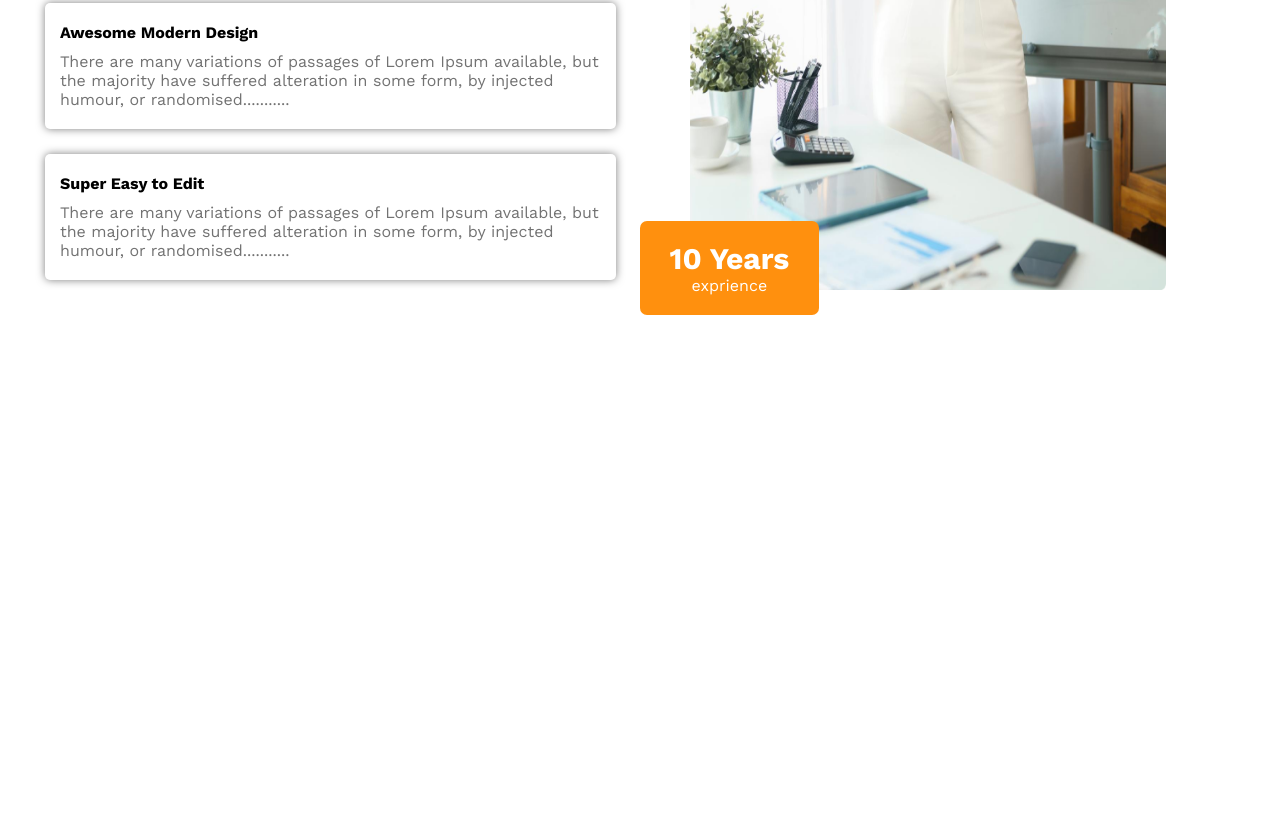
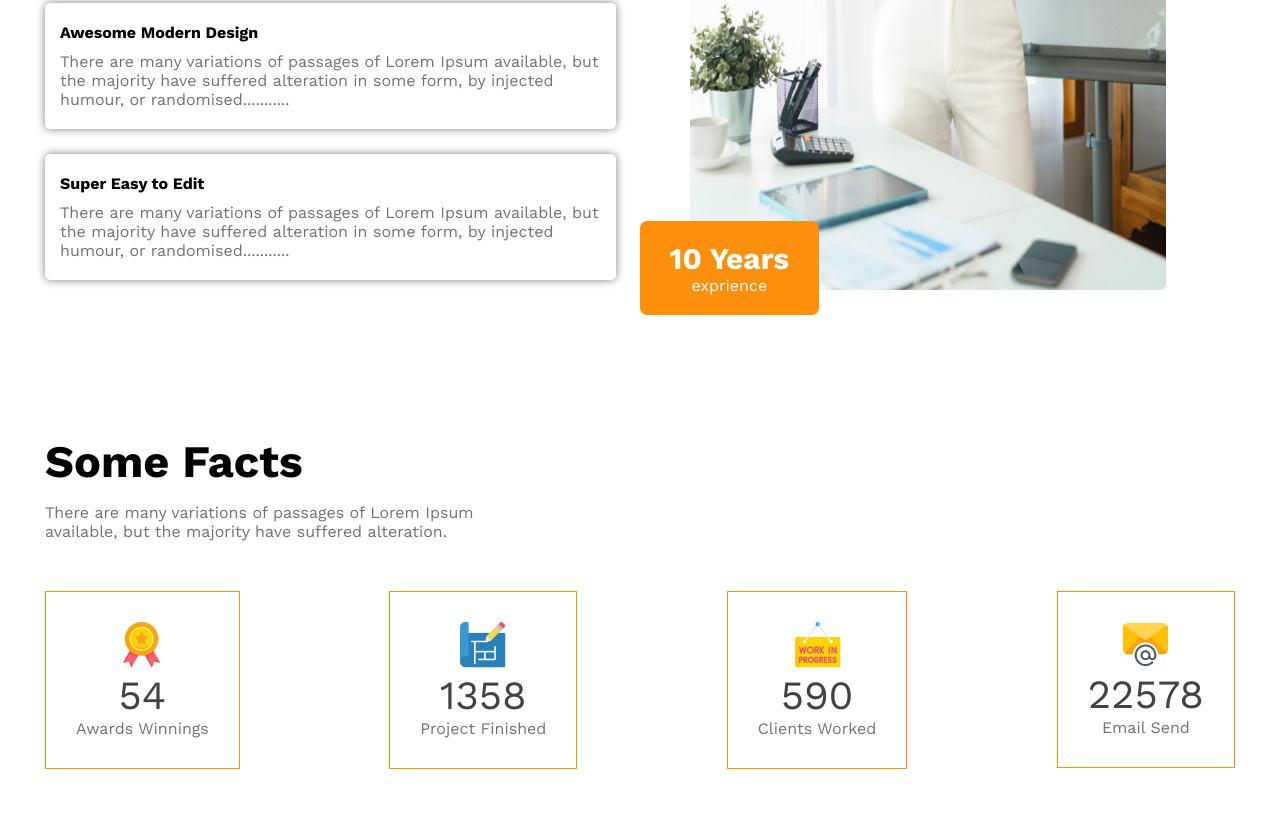
Before and after one commit to mefahim/reset_6_assignment_2, a plain HTML site: page index.html in a window 1280 px wide. Shown: the part 2394-3213 px from the top of the page. Before the commit the page ends 2779 px from the top, so only its background shows below. Drawn offline with nearby package versions, Linux system fonts and the light colour scheme.

Commit message:
Some Facts Section Done

```diff
--- a/css/style.css
+++ b/css/style.css
@@ -176,3 +176,28 @@ nav {
     position: absolute;
     bottom: 20px;
 }
+/* some fect */
+.some_fects_top{
+    width: 40%;
+}
+.some-fect-title h2{
+    font-size: 45px;
+    padding-bottom: 15px;
+}
+.some_facts_botom{
+    justify-content: space-between;
+    align-items: center;
+}
+.some_facts_botom{
+    padding-top: 50px;
+}
+.some_facts_item{
+    flex-direction: column;
+    align-items: center;
+    border: 1px solid #FF900E;
+    padding: 30px;
+}
+.count{
+    font-size: 40px;
+    color: #424242;
+}
--- a/index.html
+++ b/index.html
@@ -131,6 +131,51 @@
         </div>
     </section>
     <!-- Features you will love section end -->
+    <!-- Some Facts section start -->
+    <section class="some_facts">
+        <div class="container">
+            <div class="some_fects_top">
+                <div class="some-fect-title">
+                    <h2>Some Facts</h2>
+                </div>
+                <div class="some_fect_discreption">
+                    <p>There are many variations of passages of Lorem Ipsum available, but the majority have suffered alteration.</p>
+                </div>
+            </div>
+            <div class="some_facts_botom flex">
+                <div class="some_facts_item flex">
+                    <div class="icon">
+                        <img src="images/icons/ribon.png" alt="">
+                    </div>
+                    <div class="count">54</div>
+                    <div class="item_name"><p>Awards Winnings</p></div>
+                </div>
+                <div class="some_facts_item flex">
+                    <div class="icon">
+                        <img src="images/icons/projects.png" alt="">
+                    </div>
+                    <div class="count">1358</div>
+                    <div class="item_name"><p>Project Finished</p></div>
+                </div>
+                <div class="some_facts_item flex">
+                    <div class="icon">
+                        <img src="images/icons/customers.png" alt="">
+                    </div>
+                    <div class="count">590</div>
+                    <div class="item_name"><p>Clients Worked</p></div>
+                </div>
+                <div class="some_facts_item flex">
+                    <div class="icon">
+                        <img src="images/icons/email.png" alt="">
+                    </div>
+                    <div class="count">22578</div>
+                    <div class="item_name"><p>Email Send</p></div>
+                </div>
+
+            </div>
+        </div>
+    </section>
+    <!-- Some Facts section end -->
 </body>
 
 </html>
```
